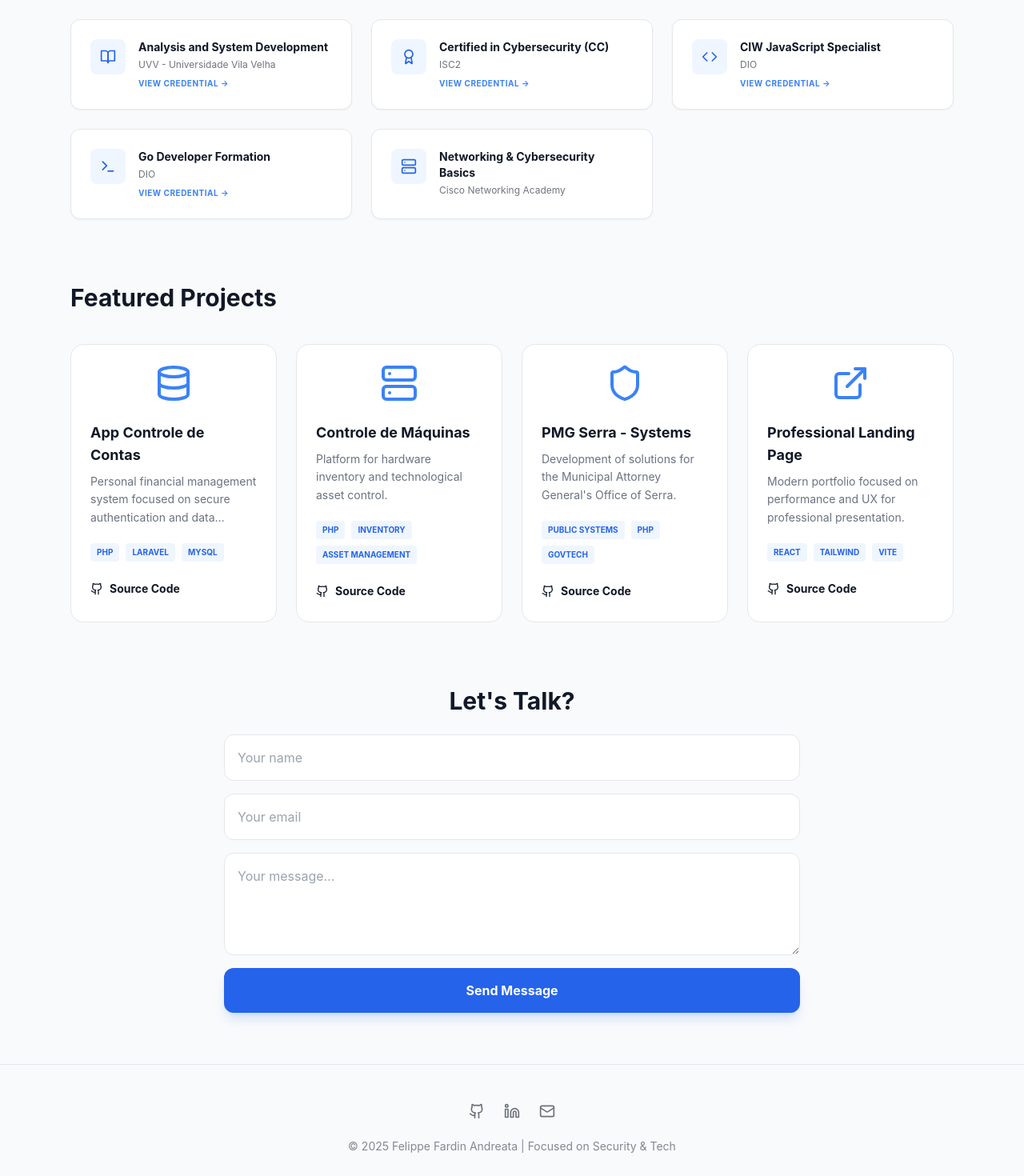
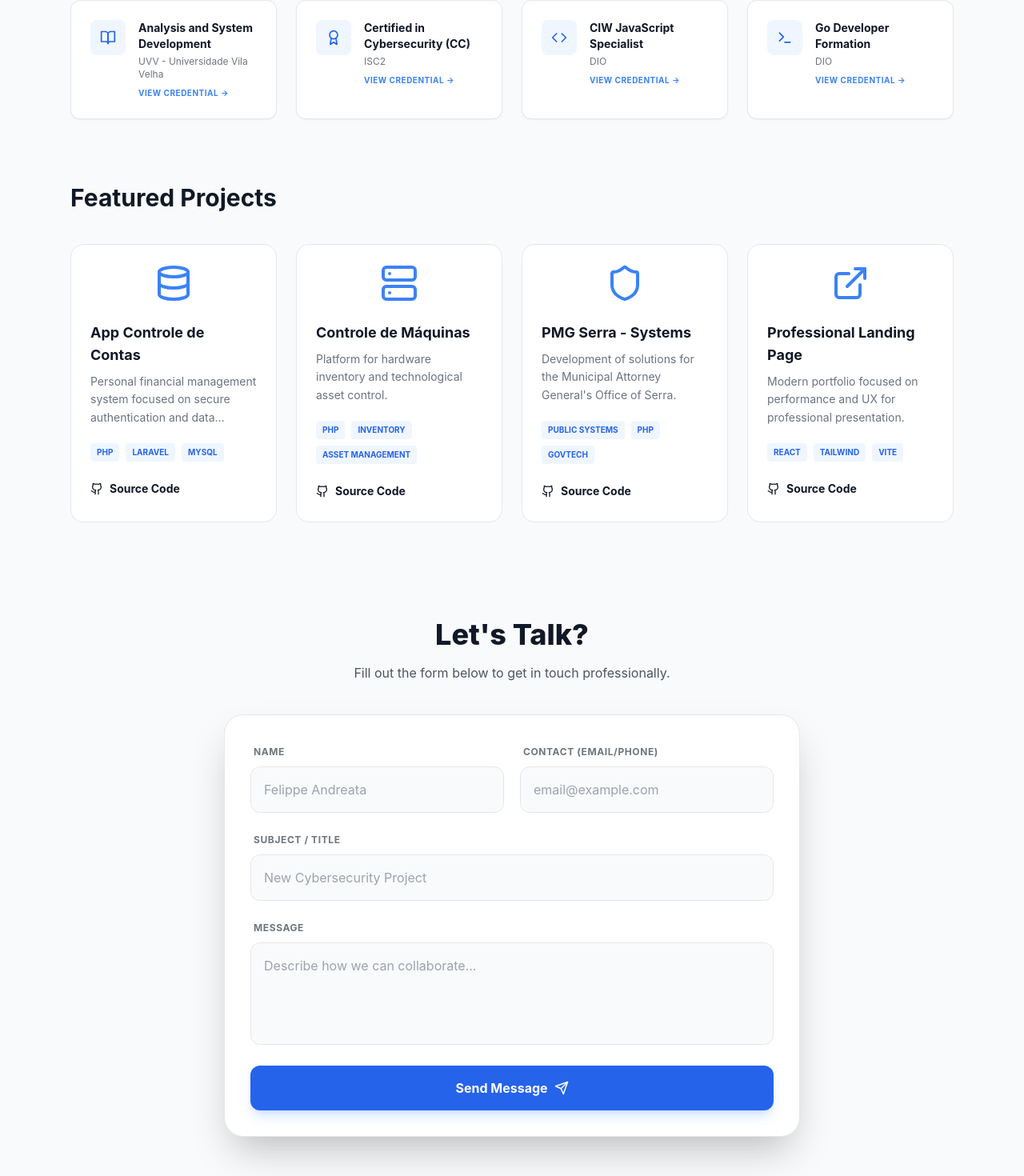
Before and after one commit to felippefardin/portfolio-felippe-final, a React (Vite) app: page / in a window 1280 px wide. Shown: the part 1244-2714 px from the top of the page at 80% size. Built offline with nearby package versions, Linux system fonts and the light colour scheme.

Commit message:
Quarto ajuste

```diff
--- a/src/components/PortfolioFelippe.jsx
+++ b/src/components/PortfolioFelippe.jsx
@@ -1,6 +1,6 @@
 import React, { useEffect, useState } from 'react';
 import { motion } from 'framer-motion';
-import { Github, Linkedin, Mail, Sun, Moon, ExternalLink, Shield, Terminal, Server, Code, Database, Award, BookOpen } from 'lucide-react';
+import { Github, Linkedin, Mail, Sun, Moon, ExternalLink, Shield, Terminal, Server, Code, Database, Award, BookOpen, Send } from 'lucide-react';
 
 export default function PortfolioFelippe() {
   const [dark, setDark] = useState(() => {
@@ -11,10 +11,33 @@ export default function PortfolioFelippe() {
     }
   });
 
+  // Estado para controlar a mensagem de sucesso após envio
+  const [submitted, setSubmitted] = useState(false);
+
   useEffect(() => {
     document.documentElement.classList.toggle('dark', dark);
     try { localStorage.setItem('pf:dark', dark ? '1' : '0'); } catch (e) {}
   }, [dark]);
+
+  // Função para lidar com o envio do formulário via AJAX para evitar recarregar a página
+  const handleSubmit = async (e) => {
+    e.preventDefault();
+    const form = e.target;
+    const data = new FormData(form);
+
+    const response = await fetch("https://formspree.io/f/contatotech.tecnologia@gmail.com", {
+      method: "POST",
+      body: data,
+      headers: {
+        'Accept': 'application/json'
+      }
+    });
+
+    if (response.ok) {
+      setSubmitted(true);
+      form.reset();
+    }
+  };
 
   const projects = [
     {
@@ -75,11 +98,6 @@ export default function PortfolioFelippe() {
       issuer: 'DIO',
       icon: <Terminal size={20}/>,
       link: 'https://www.dio.me/certificate/EZKHW71H/share'
-    },
-    {
-      title: 'Networking & Cybersecurity Basics',
-      issuer: 'Cisco Networking Academy',
-      icon: <Server size={20}/>
     }
   ];
 
@@ -110,6 +128,7 @@ export default function PortfolioFelippe() {
             <a href="#experience" className="hover:text-blue-500 transition">Career</a>
             <a href="#projects" className="hover:text-blue-500 transition">Projects</a>
             <a href="#certs" className="hover:text-blue-500 transition">Certifications</a>
+            <a href="#contact" className="hover:text-blue-500 transition">Contact</a>
           </nav>
 
           <div className="flex items-center gap-3">
@@ -130,11 +149,11 @@ export default function PortfolioFelippe() {
               <motion.span initial={{ opacity: 0 }} animate={{ opacity: 1 }} className="text-blue-600 font-bold tracking-widest text-sm uppercase">IT Technical Advisor</motion.span>
               <h1 className="text-5xl font-extrabold mt-2 mb-6">Felippe Fardin Andreata</h1>
               <p className="text-xl text-gray-600 dark:text-gray-300 leading-relaxed">
-                Systems Analysis specialist (UVV) focused on cybersecurity and full stack development.
+                Systems Analysis graduate focused on cybersecurity and full stack development.
                 Currently working on the digital transformation of public administration, bridging secure code and resilient infrastructure.
               </p>
-              <div className="mt-8 flex gap-4">
-                <a href="#contact" className="bg-blue-600 text-white px-6 py-3 rounded-xl font-bold hover:bg-blue-700 transition shadow-lg shadow-blue-500/20">Let's Talk?</a>
+              <div className="mt-8">
+                <a href="#contact" className="bg-blue-600 text-white px-8 py-3 rounded-xl font-bold hover:bg-blue-700 transition shadow-lg shadow-blue-500/20">Let's Talk?</a>
               </div>
             </div>
             <div className="md:col-span-2 flex justify-center">
@@ -182,7 +201,7 @@ export default function PortfolioFelippe() {
         {/* Certifications */}
         <section id="certs" className="max-w-6xl mx-auto px-6 mb-20">
           <h2 className="text-3xl font-bold mb-10">Certifications & Education</h2>
-          <div className="grid md:grid-cols-3 gap-6">
+          <div className="grid md:grid-cols-2 lg:grid-cols-4 gap-6">
             {certifications.map((cert, i) => (
               <motion.a
                 key={i}
@@ -225,15 +244,88 @@ export default function PortfolioFelippe() {
           </motion.div>
         </section>
 
-        {/* Contact Form */}
-        <section id="contact" className="max-w-3xl mx-auto px-6">
-          <h2 className="text-3xl font-bold mb-6 text-center">Let's Talk?</h2>
-          <form className="grid gap-4" action="https://formspree.io/f/mrbowjvr" method="POST">
-            <input name="name" placeholder="Your name" required className="p-4 rounded-xl border dark:border-gray-700 bg-white dark:bg-gray-800 focus:ring-2 focus:ring-blue-500 outline-none transition" />
-            <input name="email" type="email" placeholder="Your email" required className="p-4 rounded-xl border dark:border-gray-700 bg-white dark:bg-gray-800 focus:ring-2 focus:ring-blue-500 outline-none transition" />
-            <textarea name="message" placeholder="Your message..." required className="p-4 rounded-xl border dark:border-gray-700 bg-white dark:bg-gray-800 h-32 focus:ring-2 focus:ring-blue-500 outline-none transition"></textarea>
-            <button type="submit" className="px-8 py-4 rounded-xl bg-blue-600 text-white font-bold hover:bg-blue-700 transition shadow-lg shadow-blue-500/20">Send Message</button>
-          </form>
+        {/* Adjusted Contact Section: Let's Talk? */}
+        <section id="contact" className="max-w-3xl mx-auto px-6 pt-10">
+          <div className="text-center mb-10">
+            <h2 className="text-4xl font-extrabold mb-4">Let's Talk?</h2>
+            <p className="text-gray-600 dark:text-gray-400">Fill out the form below to get in touch professionally.</p>
+          </div>
+
+          <div className="bg-white dark:bg-gray-800 p-8 rounded-3xl border dark:border-gray-700 shadow-2xl relative overflow-hidden">
+            {submitted ? (
+              <motion.div
+                initial={{ opacity: 0, scale: 0.9 }}
+                animate={{ opacity: 1, scale: 1 }}
+                className="py-20 text-center"
+              >
+                <div className="w-20 h-20 bg-green-100 dark:bg-green-900/30 text-green-600 rounded-full flex items-center justify-center mx-auto mb-6">
+                  <Send size={40} />
+                </div>
+                <h3 className="text-2xl font-bold mb-2">Sua mensagem foi enviada.</h3>
+                <p className="text-gray-600 dark:text-gray-400 font-medium">Em breve retorno contato.</p>
+                <button
+                  onClick={() => setSubmitted(false)}
+                  className="mt-8 text-blue-600 font-bold hover:underline"
+                >
+                  Send another message
+                </button>
+              </motion.div>
+            ) : (
+              <form onSubmit={handleSubmit} className="grid gap-5">
+                <div className="grid md:grid-cols-2 gap-5">
+                  <div className="space-y-2">
+                    <label className="text-xs font-bold uppercase tracking-wider opacity-60 ml-1">Name</label>
+                    <input
+                      name="name"
+                      type="text"
+                      placeholder="Felippe Andreata"
+                      required
+                      className="w-full p-4 rounded-xl border dark:border-gray-700 bg-gray-50 dark:bg-gray-900/50 focus:ring-2 focus:ring-blue-500 outline-none transition"
+                    />
+                  </div>
+                  <div className="space-y-2">
+                    <label className="text-xs font-bold uppercase tracking-wider opacity-60 ml-1">Contact (Email/Phone)</label>
+                    <input
+                      name="contact"
+                      type="text"
+                      placeholder="email@example.com"
+                      required
+                      className="w-full p-4 rounded-xl border dark:border-gray-700 bg-gray-50 dark:bg-gray-900/50 focus:ring-2 focus:ring-blue-500 outline-none transition"
+                    />
+                  </div>
+                </div>
+
+                <div className="space-y-2">
+                  <label className="text-xs font-bold uppercase tracking-wider opacity-60 ml-1">Subject / Title</label>
+                  <input
+                    name="subject"
+                    type="text"
+                    placeholder="New Cybersecurity Project"
+                    required
+                    className="w-full p-4 rounded-xl border dark:border-gray-700 bg-gray-50 dark:bg-gray-900/50 focus:ring-2 focus:ring-blue-500 outline-none transition"
+                  />
+                </div>
+
+                <div className="space-y-2">
+                  <label className="text-xs font-bold uppercase tracking-wider opacity-60 ml-1">Message</label>
+                  <textarea
+                    name="message"
+                    placeholder="Describe how we can collaborate..."
+                    required
+                    className="w-full p-4 rounded-xl border dark:border-gray-700 bg-gray-50 dark:bg-gray-900/50 h-32 focus:ring-2 focus:ring-blue-500 outline-none transition resize-none"
+                  ></textarea>
+                </div>
+
+                <button
+                  type="submit"
+                  className="w-full py-4 rounded-xl bg-blue-600 text-white font-bold hover:bg-blue-700 transition shadow-lg shadow-blue-500/20 flex items-center justify-center gap-2 group"
+                >
+                  Send Message
+                  <Send size={18} className="group-hover:translate-x-1 group-hover:-translate-y-1 transition-transform" />
+                </button>
+              </form>
+            )}
+          </div>
         </section>
       </main>
 
@@ -241,9 +333,9 @@ export default function PortfolioFelippe() {
         <div className="flex justify-center gap-6 mb-6 opacity-60">
           <a href="https://github.com/felippefardin" target="_blank" rel="noreferrer"><Github size={20}/></a>
           <a href="https://linkedin.com/in/felippefardin" target="_blank" rel="noreferrer"><Linkedin size={20}/></a>
-          <a href="mailto:felippefardin@hotmail.com"><Mail size={20}/></a>
+          <a href="mailto:contatotech.tecnologia@gmail.com"><Mail size={20}/></a>
         </div>
-        <p className="text-sm opacity-50">© 2025 Felippe Fardin Andreata | Focused on Security & Tech</p>
+        <p className="text-sm opacity-50">© 2026 Felippe Fardin Andreata | Focused on Security & Tech</p>
       </footer>
     </div>
   );
```
